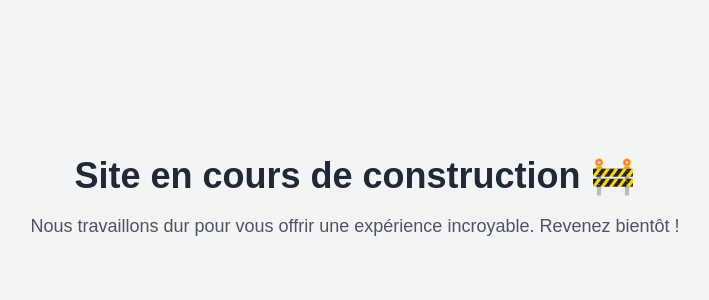
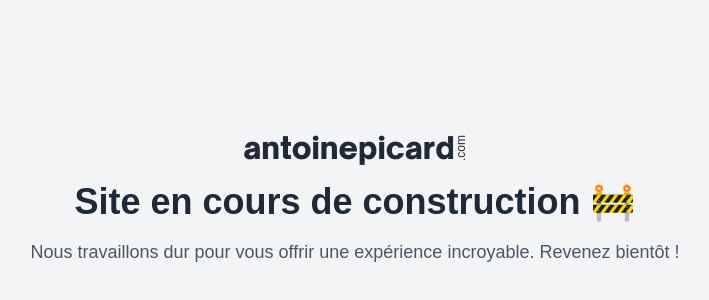
Before and after one commit to PikkMoune71/portfolio, a Next.js app: page / in a window 1280 px wide. Shown: the part 202-502 px from the top of the page, without its empty margins (285-994 px from the left). Built offline with nearby package versions, Linux system fonts and the light colour scheme.

Commit message:
feat: add logo in maintenace component

```diff
--- a/app/globals.css
+++ b/app/globals.css
@@ -76,3 +76,7 @@
     @apply bg-background text-foreground;
   }
 }
+.writing-mode-vertical-rl {
+  writing-mode: vertical-rl;
+  transform: rotate(180deg);
+}
--- /dev/null
+++ b/components/Logo.tsx
@@ -0,0 +1,25 @@
+import localFont from "next/font/local";
+import Link from "next/link";
+import React from "react";
+
+const openSauceBlack = localFont({
+  src: "../app/fonts/openSauceBlack.ttf",
+  variable: "--font-open-sauce-black",
+});
+
+export const Logo = () => {
+  return (
+    <>
+      <Link href="/" passHref>
+        <div className="flex">
+          <span className={`${openSauceBlack.className} text-3xl font-bold`}>
+            antoinepicard
+          </span>
+          <span className="text-xs font-normal writing-mode-vertical-rl leading-3">
+            .com
+          </span>
+        </div>
+      </Link>
+    </>
+  );
+};
--- a/components/Maintenance.tsx
+++ b/components/Maintenance.tsx
@@ -1,4 +1,5 @@
 import { cn } from "@/lib/utils";
+import { Logo } from "./Logo";
 
 export default function Maintenance() {
   return (
@@ -7,6 +8,9 @@
         "flex flex-col items-center justify-center min-h-screen bg-gray-100"
       )}
     >
+      <div className="text-center text-gray-800 mb-4">
+        <Logo />
+      </div>
       <h1 className="text-4xl font-bold text-gray-800 text-center">
         Site en cours de construction 🚧
       </h1>
```
Also changed, not shown: app/fonts/openSauceBlack.ttf (added).
